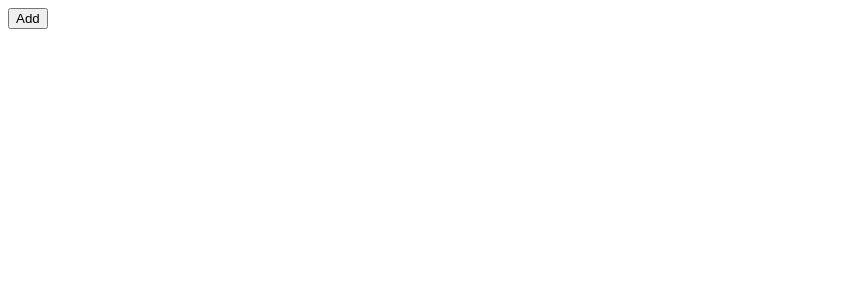
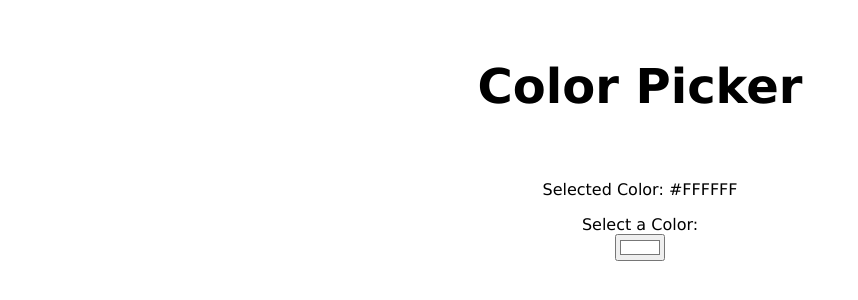
Before and after one commit to carbonaraissogood/Learning_React, a React (Vite) app: page / in a window 1280 px wide. Shown: the top 300 px of the page, without its empty margins (0-858 px from the left). Built offline with nearby package versions, Linux system fonts and the light colour scheme.

Commit message:
Add ColorPicker component and comment out ToDoApp in App.jsx

```diff
--- a/my-react-app/src/App.jsx
+++ b/my-react-app/src/App.jsx
@@ -12,7 +12,8 @@ import './styles/index.css';
 // import MyComponent from './MyComponent';
 // import Counter from './Counter/Counter';
 // import OnChange from './LearningOnChange/OnChange.jsx'
-import ToDoApp from './ToDoApp/ToDoApp';
+ import ToDoApp from './ToDoApp/ToDoApp';
+ import ColorPicker from './ColorPicker/ColorPicker';
 
 function App() {
 
@@ -117,7 +118,9 @@ function App() {
       {/* NINTH PART
       <OnChange></OnChange> */}
 
-      <ToDoApp></ToDoApp>
+      {/* <ToDoApp></ToDoApp> */}
+
+      <ColorPicker></ColorPicker>
 
     </>
   );
```
